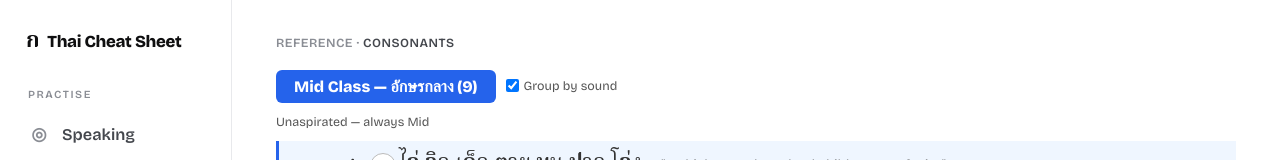
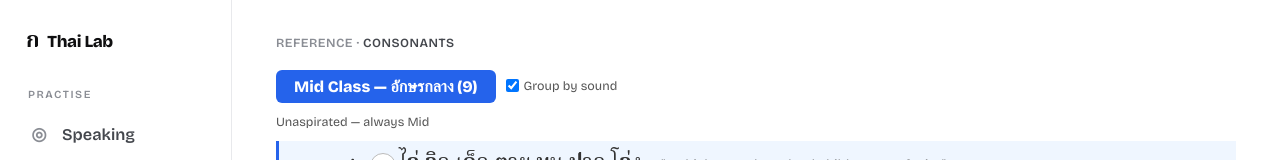
Before and after one commit to cwagner22/thai-cheatsheet, a React (Vite) app: page /#/consonants in a window 1280 px wide. Shown: the top 160 px of the page. Built offline with nearby package versions, Linux system fonts and the light colour scheme.

Commit message:
feat: call the app Thai Lab
Display name only — the repository and the Pages URL keep thai-cheatsheet.

Co-Authored-By: Claude Fable 5.1 <noreply@anthropic.com>

```diff
--- a/index.html
+++ b/index.html
@@ -7,7 +7,7 @@
          Referer header from outside google.com; there's no way to opt an
          individual <audio> load out of it, only the whole document. -->
     <meta name="referrer" content="no-referrer" />
-    <title>Thai Cheat Sheet</title>
+    <title>Thai Lab</title>
     <link rel="preconnect" href="https://fonts.googleapis.com" />
     <link rel="preconnect" href="https://fonts.gstatic.com" crossorigin />
     <link rel="stylesheet" href="https://fonts.googleapis.com/css2?family=Noto+Sans+Thai:wght@400;600;700&family=Noto+Serif+Thai:wght@400;600;700&family=Bricolage+Grotesque:opsz,wght@12..96,400;12..96,500;12..96,600;12..96,800&family=IBM+Plex+Mono:wght@400;500&display=swap" />
--- a/src/App.tsx
+++ b/src/App.tsx
@@ -98,7 +98,7 @@ export function App() {
   return (
     <div className="shell">
       <nav className="side" aria-label="Sections">
-        <div className="brand"><span className="brand-mark">ก</span>Thai Cheat Sheet</div>
+        <div className="brand"><span className="brand-mark">ก</span>Thai Lab</div>
         <NavGroup title="Practise" tabs={PRACTISE} kind="practise" active={tab} onPick={setTab} />
         <NavGroup title="Reference" tabs={REFERENCE} kind="reference" active={tab} onPick={setTab} />
         <div className="side-foot">
@@ -125,7 +125,7 @@ export function App() {
         {tab === 'typing' && <TypingTab />}
         {tab === 'writing' && <WritingTab />}
 
-        <p className="footer">Thai Cheat Sheet · built for quick reference</p>
+        <p className="footer">Thai Lab · speak, type, write — and look it up</p>
       </main>
     </div>
   );
```
Also changed, not shown: 1 other file (tests, documents, lock files or other folders).
